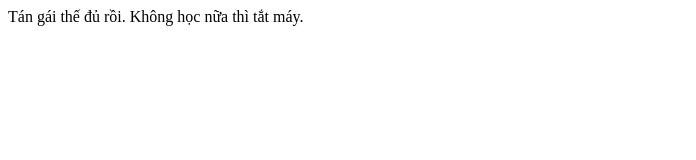
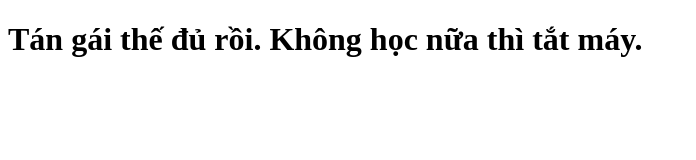
Before and after one commit to Tamkien/MyWebsite, a plain HTML site: page blocked.html in a window 1280 px wide. Shown: the whole page, without its empty margins (0-696 px from the left). Drawn offline with Linux system fonts and the light colour scheme.

Commit message:
Update blocked.html

```diff
--- a/blocked.html
+++ b/blocked.html
@@ -4,6 +4,6 @@
 	<title>Hết giờ.</title>
 </head>
 <body>
-Tán gái thế đủ rồi. Không học nữa thì tắt máy.
+<h1>Tán gái thế đủ rồi. Không học nữa thì tắt máy.</h1>
 </body>
 </html>
```
